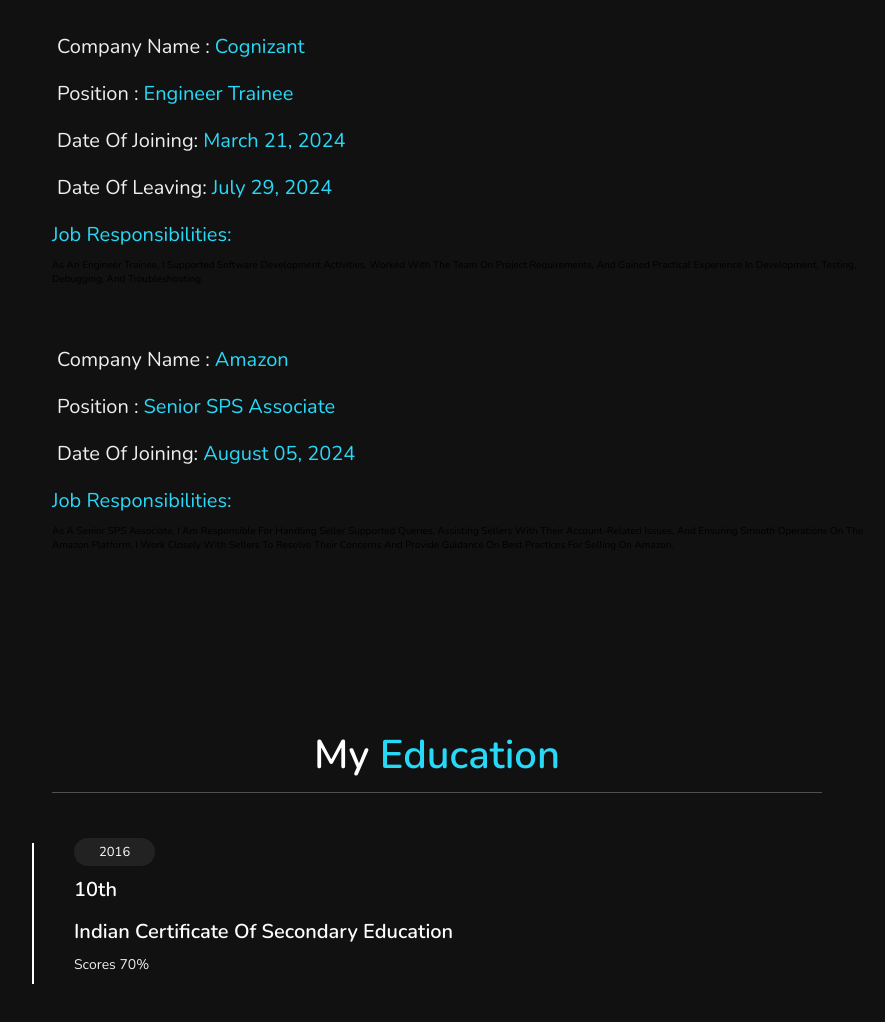
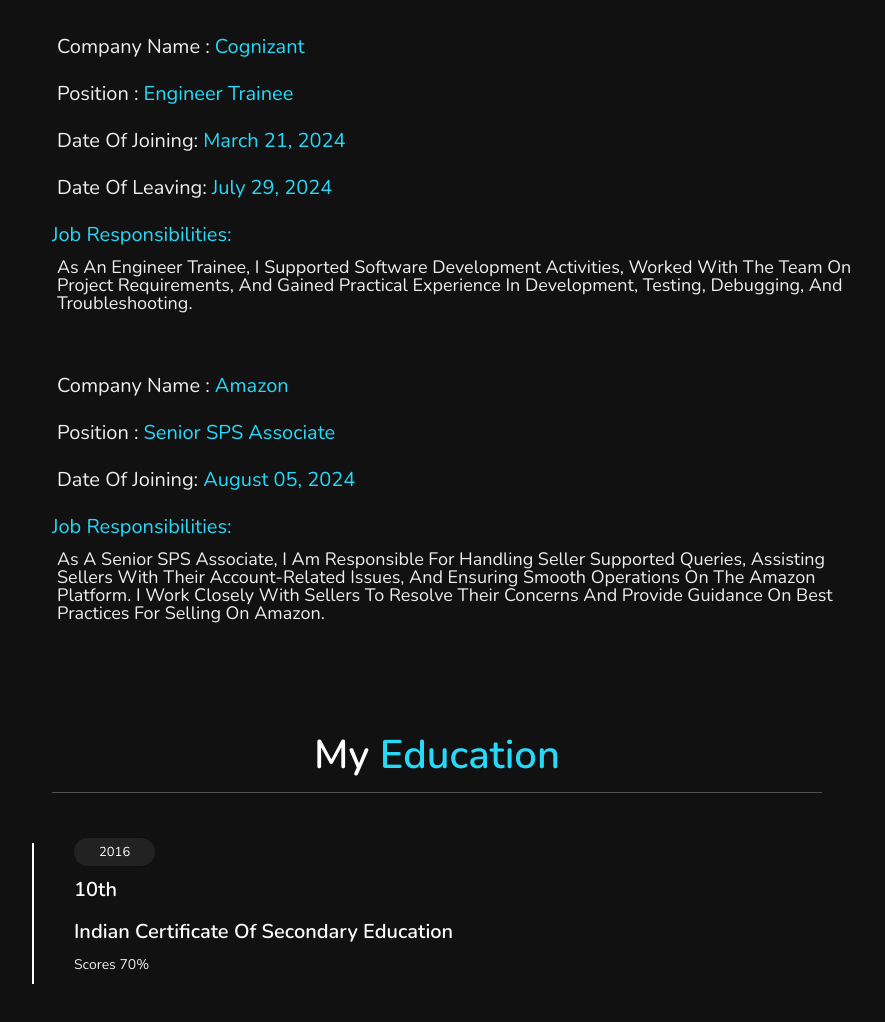
Before and after one commit to AYKC30/portfolio-01, a plain HTML site: page index.html in a window 1280 px wide. Shown: the part 3918-4940 px from the top of the page, without its empty margins (378-1263 px from the left). Drawn offline with nearby package versions, Linux system fonts and the light colour scheme.

Commit message:
Add styles for project info paragraph

```diff
--- a/style.css
+++ b/style.css
@@ -261,6 +261,14 @@
     color:#eee;
     padding:0 .5rem;
 }
+
+.project .row .info p{
+    color:#eee;
+    font-size: 1.8rem;
+    line-height: 1.8rem;
+    padding:0 .5rem;
+}
+
 .project .row .info h3 div{
     color:#eee;
     padding:0 .5rem;
```
